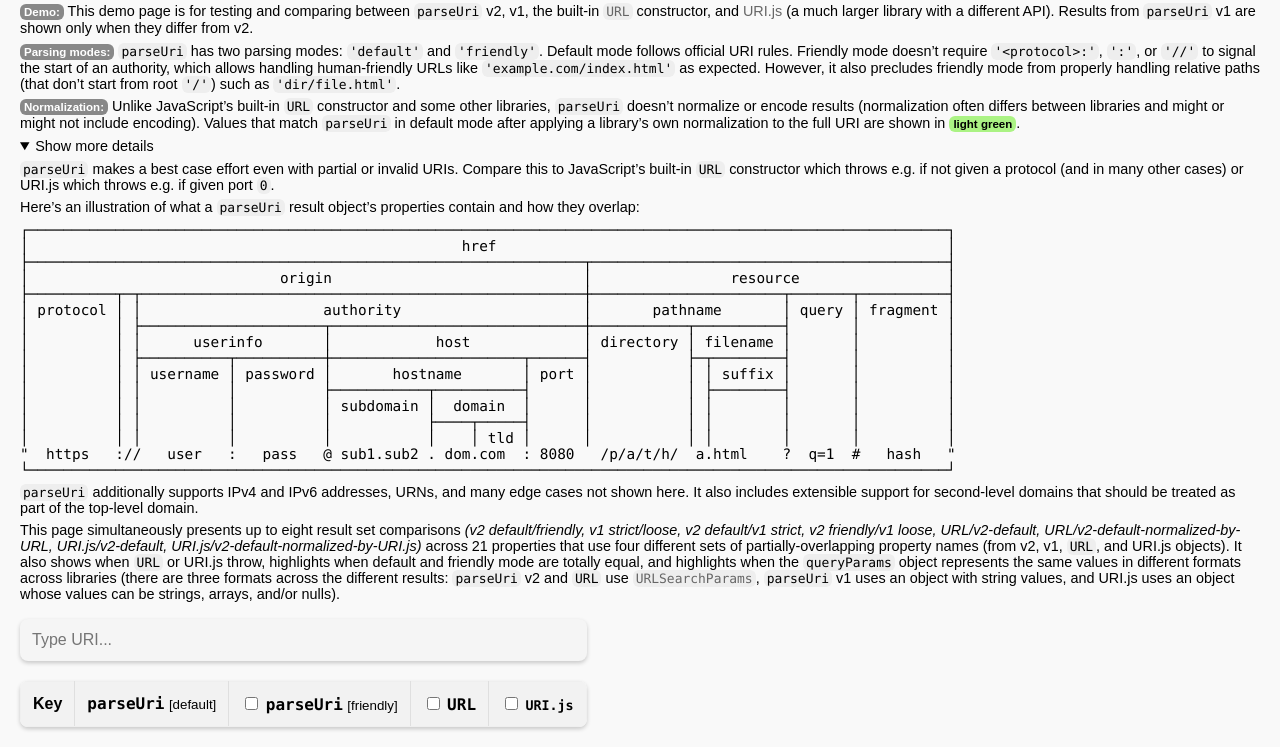
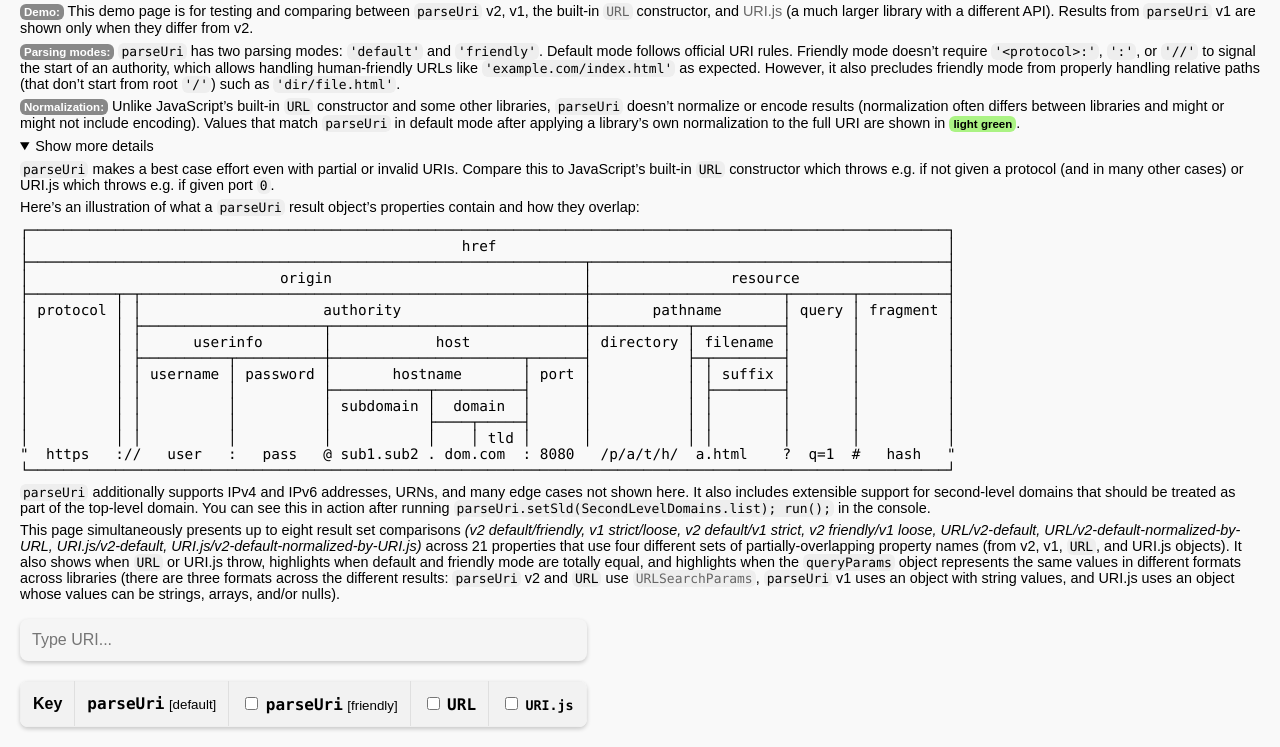
Before and after one commit to slevithan/parseuri, a website: page demo/index.html in a window 1280 px wide. Both pictures are taken after a click on the heading "Show more details". Shown: the part 117-864 px from the top of the page. Drawn offline with nearby package versions, Linux system fonts and the light colour scheme.

Commit message:
sld tweaks

```diff
--- a/demo/index.html
+++ b/demo/index.html
@@ -62,7 +62,8 @@
 └──────────────────────────────────────────────────────────────────────────────────────────────────────────┘</p>
     <p><code>parseUri</code> additionally supports IPv4 and IPv6 addresses, URNs, and many edge
       cases not shown here. It also includes extensible support for second-level domains that
-      should be treated as part of the top-level domain.</p>
+      should be treated as part of the top-level domain. You can see this in action after running
+      <code>parseUri.setSld(SecondLevelDomains.list); run();</code> in the console.</p>
     <p>This page simultaneously presents up to eight result set comparisons <i>(v2 default/friendly,
       v1 strict/loose, v2 default/v1 strict, v2 friendly/v1 loose, URL/v2-default,
       URL/v2-default-normalized-by-URL, URI.js/v2-default, URI.js/v2-default-normalized-by-URI.js)</i>
--- a/src/index.js
+++ b/src/index.js
@@ -114,8 +114,8 @@ function setSld(obj) {
   }
   cache.sld = parser;
 }
-// Note: The URI.js library has a robust SLD list object that can be directly used:
-// > <script src="https://cdn.jsdelivr.net/npm/urijs@1.19.11/src/SecondLevelDomains.js">
+// Note: The URI.js library has a robust SLD list that can be used directly by `setSld`:
+// > <script src="https://cdn.jsdelivr.net/npm/urijs@1.19.11/src/SecondLevelDomains.js"></script>
 // > <script>parseUri.setSld(SecondLevelDomains.list)</script>
 
 export {parseUri, setSld};
```
Also changed, not shown: spec/spec-host.js (+4 -4 lines).
